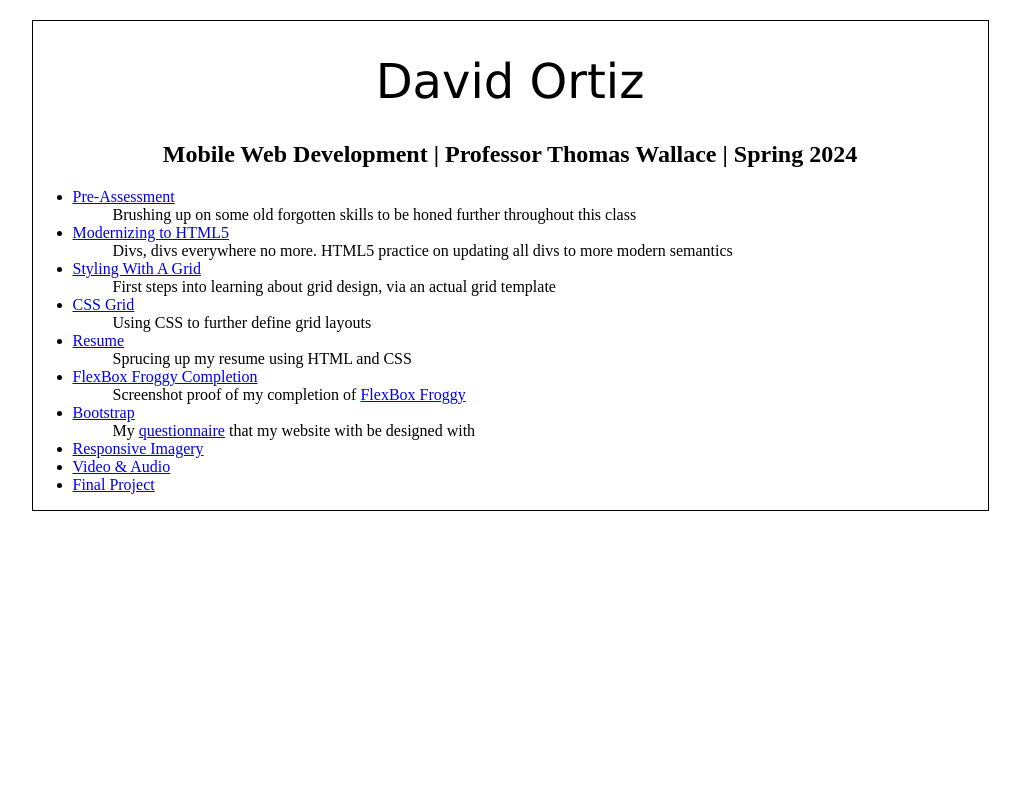
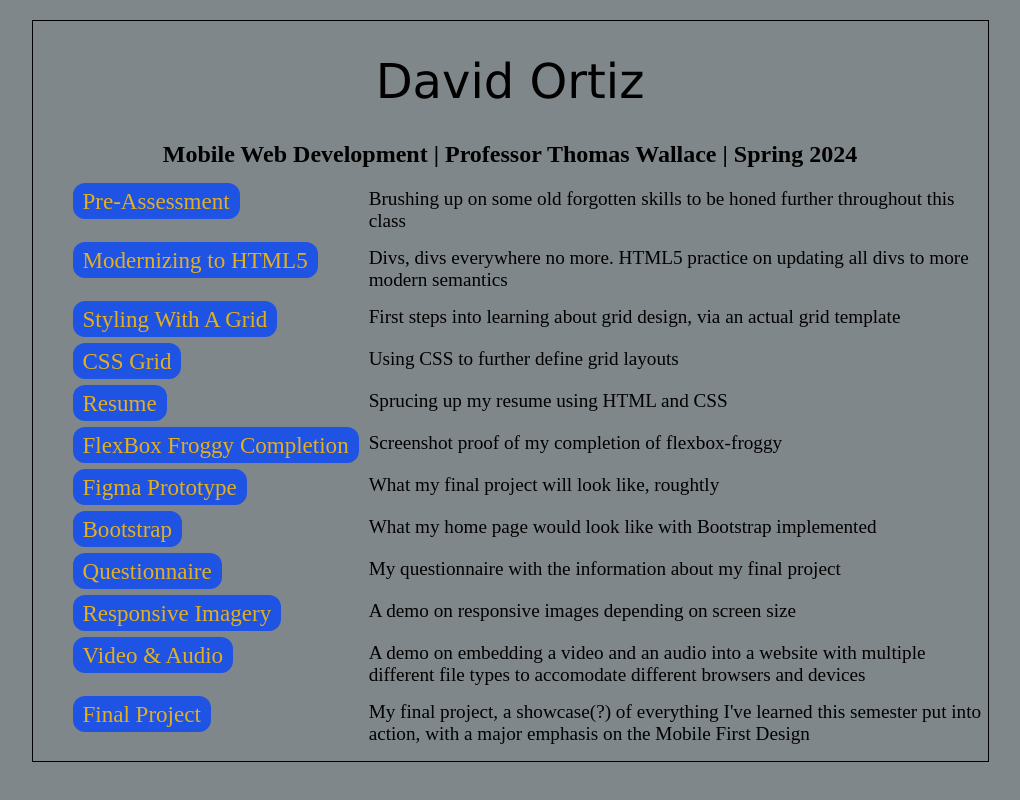
Before and after one commit to davidortiz02/ifsc-3342, a plain HTML site: page index.html in a window 1280 px wide. Shown: the whole page, without its empty margins (130-1150 px from the left). Drawn offline with Linux system fonts and the light colour scheme.

Commit message:
Probably my last push for the semester. It's been fun

```diff
--- a/assets/css/style.css
+++ b/assets/css/style.css
@@ -1,3 +1,11 @@
+:root{
+    --primary-background-color:#80878a;
+    --secondary-background-color:#1e53e4;
+    --primary-text-color:rgb(0,0,0);
+    --secondary-text-color:#E4AF1E;
+    --tertiary-text-color:#8A8380;
+    --list-font-size:1.2em;
+}
 *,
 *:before,
 *:after {
@@ -8,6 +16,7 @@ body{
     width: 955px;
     margin: 20px auto;
     border: 1px solid #000;
+    background-color: var(--primary-background-color);
     /*background-image: url("grid.png");
     background-repeat:repeat-y;*/
 }
@@ -20,11 +29,21 @@ body h1{
 .course-info{
     text-align:center;
 }
-svg{
-    max-width:100px;
-    max-height:100px;
+ul{
+    list-style-type:none;
+    display:grid;
+    gap: 15px 10px;
+    grid-template-columns:auto auto;
 }
-
-ul ul{
-    list-style-type:none;
+ul a, ul a:visited{
+    background-color:var(--secondary-background-color);
+    font-size:var(--list-font-size);
+    text-decoration: none;
+    color:var(--secondary-text-color);
+    padding:5px 10px;
+    border-radius: 12px;
 }
+li{
+    color:var(--primary-text-color);
+    font-size:var(--list-font-size);
+}
--- a/index.html
+++ b/index.html
@@ -4,7 +4,7 @@
     <meta charset="UTF-8">
     <meta name="viewport" content="width=device-width, initial-scale=1.0">
     <title>Document</title>
-    <link href="style.css" rel="stylesheet" media="all"/>
+    <link href="assets/css/style.css" rel="stylesheet" media="all"/>
 </head>
 <!-- Google tag (gtag.js) -->
 <script async src="https://www.googletagmanager.com/gtag/js?id=G-SVH5YBE867"></script>
@@ -20,38 +20,41 @@
     <h2 class="course-info">Mobile Web Development | Professor Thomas Wallace | Spring 2024</h2>
     <nav>
         <ul>
-            <li><a href="pre-assessment/index.html">Pre-Assessment</a></li>
-                <ul>
-                    <li>Brushing up on some old forgotten skills to be honed further throughout this class</li>
-                </ul>
-            <li><a href="html5-semantics/index.html">Modernizing to HTML5</a></li>
-                <ul>
-                    <li>Divs, divs everywhere no more. HTML5 practice on updating all divs to more modern semantics</li>
-                </ul>
-            <li><a href="grid/index.html">Styling With A Grid</a></li>
-                <ul>
-                    <li>First steps into learning about grid design, via an actual grid template</li>
-                </ul>
-            <li><a href="grid-excersise-1/index.html">CSS Grid</a></li>
-                <ul>
-                    <li>Using CSS to further define grid layouts</li>
-                </ul>
-            <li><a href="resume/index.html">Resume</a></li>
-                <ul>
-                    <li>Sprucing up my resume using HTML and CSS</li>
-                </ul>
-            <!--svg xmlns="http://www.w3.org/2000/svg" viewBox="0 0 384 512"><!--!Font Awesome Free 6.5.1 by @fontawesome - https://fontawesome.com License - https://fontawesome.com/license/free Copyright 2024 Fonticons, Inc.><path d="M0 32l34.9 395.8L191.5 480l157.6-52.2L384 32H0zm308.2 127.9H124.4l4.1 49.4h175.6l-13.6 148.4-97.9 27v.3h-1.1l-98.7-27.3-6-75.8h47.7L138 320l53.5 14.5 53.7-14.5 6-62.2H84.3L71.5 112.2h241.1l-4.4 47.7z"/></svg-->
-            <li><a href="flexbox-froggy/index.html">FlexBox Froggy Completion</a></li>
-                <ul>
-                    <li>Screenshot proof of my completion of <a href="http://flexboxfroggy.com/">FlexBox Froggy</a></li>
-                </ul>
-            <li><a href="bootstrap/index.html">Bootstrap</a></li>
-                <ul>
-                    <li>My <a href="assets/Mobile Web Development Planning Sheet.pdf">questionnaire</a> that my website with be designed with</li>
-                </ul>
-            <li><a href="responsive-imagery/index.html">Responsive Imagery</a></li>
-            <li><a href="video-audio/index.html">Video & Audio</a></li>
-            <li><a href="final-website/index.html">Final Project</a></li>
+            <li id="subject"><a href="pre-assessment/index.html">Pre-Assessment</a></li>
+            <li id="desc">Brushing up on some old forgotten skills to be honed further throughout this class</li>
+
+            <li id="subject"><a href="html5-semantics/index.html">Modernizing to HTML5</a></li>
+            <li id="desc">Divs, divs everywhere no more. HTML5 practice on updating all divs to more modern semantics</li>
+
+            <li id="subject"><a href="grid/index.html">Styling With A Grid</a></li>
+            <li id="desc">First steps into learning about grid design, via an actual grid template</li>
+
+            <li id="subject"><a href="grid-excersise-1/index.html">CSS Grid</a></li>
+            <li id="desc">Using CSS to further define grid layouts</li>
+
+            <li id="subject"><a href="resume/index.html">Resume</a></li>
+            <li id="desc">Sprucing up my resume using HTML and CSS</li>
+
+            <li id="subject"><a href="flexbox-froggy/index.html">FlexBox Froggy Completion</a></li>
+            <li id="desc">Screenshot proof of my completion of flexbox-froggy</li>
+
+            <li id="subject"><a href="https://www.figma.com/file/UjG8v54jZo5oEUEU2fOQow/Mobile-Web-Development-Site-Planning?type=design&node-id=65-47&mode=design&t=lN8UOEVFYp4aFGko-0">Figma Prototype</a></li>
+            <li id="desc">What my final project will look like, roughtly</li>
+
+            <li id="subject"><a href="bootstrap/index.html">Bootstrap</a></li>
+            <li id="desc">What my home page would look like with Bootstrap implemented</li>
+
+            <li id="subject"><a href="assets/Mobile Web Development Planning Sheet.pdf">Questionnaire</a></li>
+            <li id="desc">My questionnaire with the information about my final project</li>
+
+            <li id="subject"><a href="responsive-imagery/index.html">Responsive Imagery</a></li>
+            <li id="desc">A demo on responsive images depending on screen size</li>
+
+            <li id="subject"><a href="video-audio/index.html">Video & Audio</a></li>
+            <li id="desc">A demo on embedding a video and an audio into a website with multiple different file types to accomodate different browsers and devices</li>
+
+            <li id="subject"><a href="final-website/index.html">Final Project</a></li>
+            <li>My final project, a showcase(?) of everything I've learned this semester put into action, with a major emphasis on the Mobile First Design</li>
         </ul>
     </nav>
 </body>
```
Also changed, not shown: final-website/hiking.html (+1 -1 lines), final-website/index.html (+1 -1 lines), final-website/water.html (+1 -1 lines).
